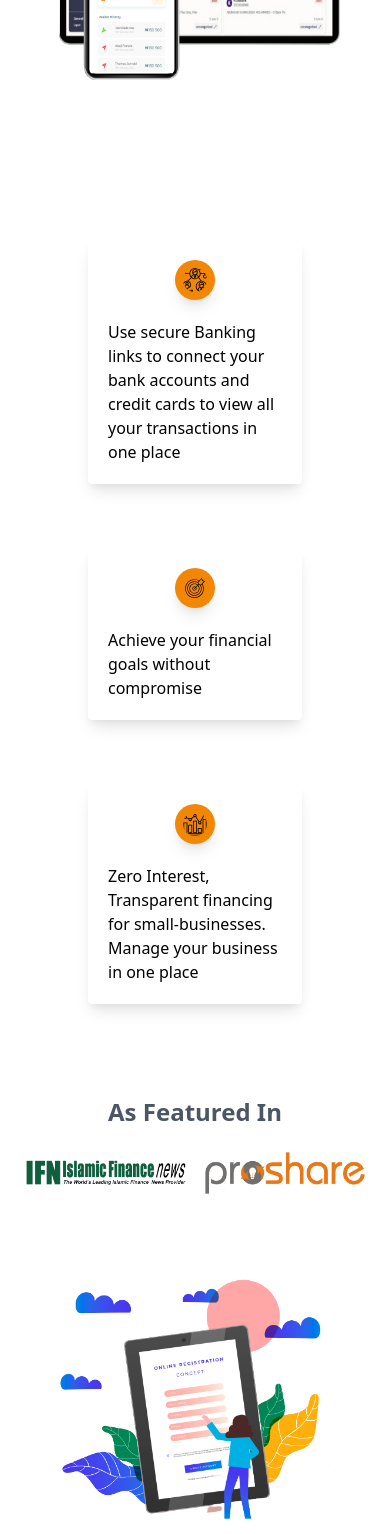
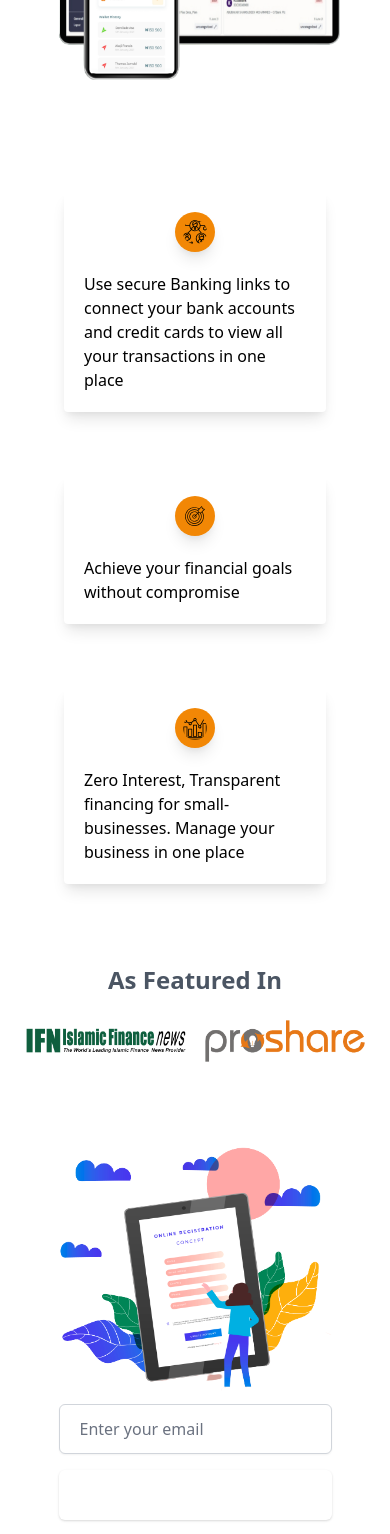
Before and after one commit to eTijar/etijar-landing, a Next.js app: page / in a window 390 px wide. Shown: the part 840-2374 px from the top of the page. Built offline with nearby package versions, Linux system fonts and the light colour scheme; what @tailwindcss/typography would draw is missing.

Commit message:
Fixed footer

```diff
--- a/components/Hero.tsx
+++ b/components/Hero.tsx
@@ -75,8 +75,8 @@ export default function Hero() {
 								<div className=""> Achieve your financial goals without compromise </div></motion.div>
 
 							                                   {/*********for mobile****************/}
-							<div className="relative w-full flex flex-col items-center p-12">
-							<div className="block sm:hidden bg-white hover:bg-secondary-300 duration-100 mt-16 p-5 w-full shadow-lg rounded flex items-center flex-col">
+							<div className="relative w-full flex flex-col items-center p-6">
+							<div className="block sm:hidden bg-white hover:bg-secondary-300 duration-100 mt-10 p-5 w-full shadow-lg rounded flex items-center flex-col">
 								<img className="w-10 bg-secondary-300 p-2 rounded-full shadow-lg" src= "/connection.svg" alt="con" />
 							<div className="mt-5">Use secure Banking links to connect your bank accounts and credit cards
 							to view all your transactions in one place</div> </div>
@@ -92,7 +92,7 @@ export default function Hero() {
 							</div>
 
 					</div>
-					<div className="w-full relative mt-5">
+					<div className="w-full relative mt-8">
 							<div className="text-gray-600 text-shadow text-2xl md:text-3xl font-black text-center mb-6">As Featured In</div>
 							<div className="w-full relative flex justify-around items-center flex-wrap">
 
--- a/components/HeroPlus.tsx
+++ b/components/HeroPlus.tsx
@@ -51,8 +51,8 @@ export default function HeroPlus() {
 	return (
 		<>
 			<div className="relative min-h-auto w-auto mt-5 pt-4 md:pt-2 bg-white ">
-				<div className="flex flex-wrap justify-center lg:justify-between px-12 sm:px-20">
-					<div className="relative w-full lg:w-2/6 h-auto">
+				<div className="w-full flex flex-wrap justify-center lg:justify-between px-12 sm:px-20">
+					<div className="relative w-full lg:w-2/6 h-auto flex justify-center flex-wrap">
 						<motion.img initial={{ scale: 1 }} className="w-auto h-auto relative -top-18" src="/signup.png" alt="signup" />
 						<form action="#" className="-mt-5 sm:max-w-lg sm:w-full sm:flex">
 							<div className="min-w-0 flex-1">
--- a/components/MaxFooter.tsx
+++ b/components/MaxFooter.tsx
@@ -23,8 +23,8 @@ Please note the indicative rate of return shall not be guaranteed and past perfo
                     </p>
                     </div>
                 </div>
-                <div className="w-full flex justify-between flex-wrap">
-                <div className="flex flex-col justify-around items-center mt-10 w-52 mr-14">
+                <div className="w-full flex md:justify-between justify-center flex-wrap">
+                <div className="flex flex-col justify-around items-center mt-10 w-52">
                     <p className="font-bold text-gray-600 text-lg mb-4">Quick Links</p>
                     <a href="/about" className="mb-2 text-gray-600 hover:text-blue-600">About us</a>
                     <a href="" className="mb-2 text-gray-600 hover:text-blue-600">FAQs</a>
@@ -32,11 +32,11 @@ Please note the indicative rate of return shall not be guaranteed and past perfo
                     <a href="" className="mb-2 text-gray-600 hover:text-blue-600">Terms and condition</a>
                     <a href="" className="mb-2 text-gray-600 hover:text-blue-600">Privacy Policy</a>
                 </div>
-                <div className="w-52 mt-10 ">
+                <div className="flex flex-col justify-around items-center w-52 mt-10 ">
                     <p className="font-bold text-gray-600 text-lg mb-4 mr-14">Talk to a human</p>
                     <p className="text-gray-600">If you have any questions about eTijar or the services we are offering, you can email us at support@example.com</p>
                 </div>
-                <div className="w-52 mt-10">
+                <div className="flex flex-col justify-around items-center w-52 mt-10">
                     <p className="font-bold text-gray-600 text-lg mb-4">Contact</p>
                     <p className="text-gray-600">Plot 203 IEC Crescent, off Oladipo Diya Street, Durumi 2, Abuja</p>
                 </div>
--- a/components/faqs.tsx
+++ b/components/faqs.tsx
@@ -18,7 +18,7 @@ export default function FAQs({ accTitle, accContent, id, active, setActive }:Com
 						<div className="p-2 bg-primary-300 rounded md:text-xl text-base leading-6 font-bold text-gray-300 flex flex-row justify-between items-center px-3 accTitle">
 							<p>{accTitle}</p>{' '}
 							<div onClick={Active} className="text-white text-4xl font-bold cursor-pointer hover:text-secondary-300 duration-100">
-								+
+								{active === id ? "-" : "+"}
 							</div>
 						</div>
 						<div className={(active === id ? "show" : "")+ "accContent"}>{accContent}</div>
--- a/styles/components/custom.css
+++ b/styles/components/custom.css
@@ -191,7 +191,7 @@
     }
 
     .accContent{
-        background-color:red;
+        background-color:white;
         box-shadow: 0 0 15px 0 rgba(0,0,0,.3);
         border-radius:10px;
         padding:5rem 4rem 10rem 4rem;
```
